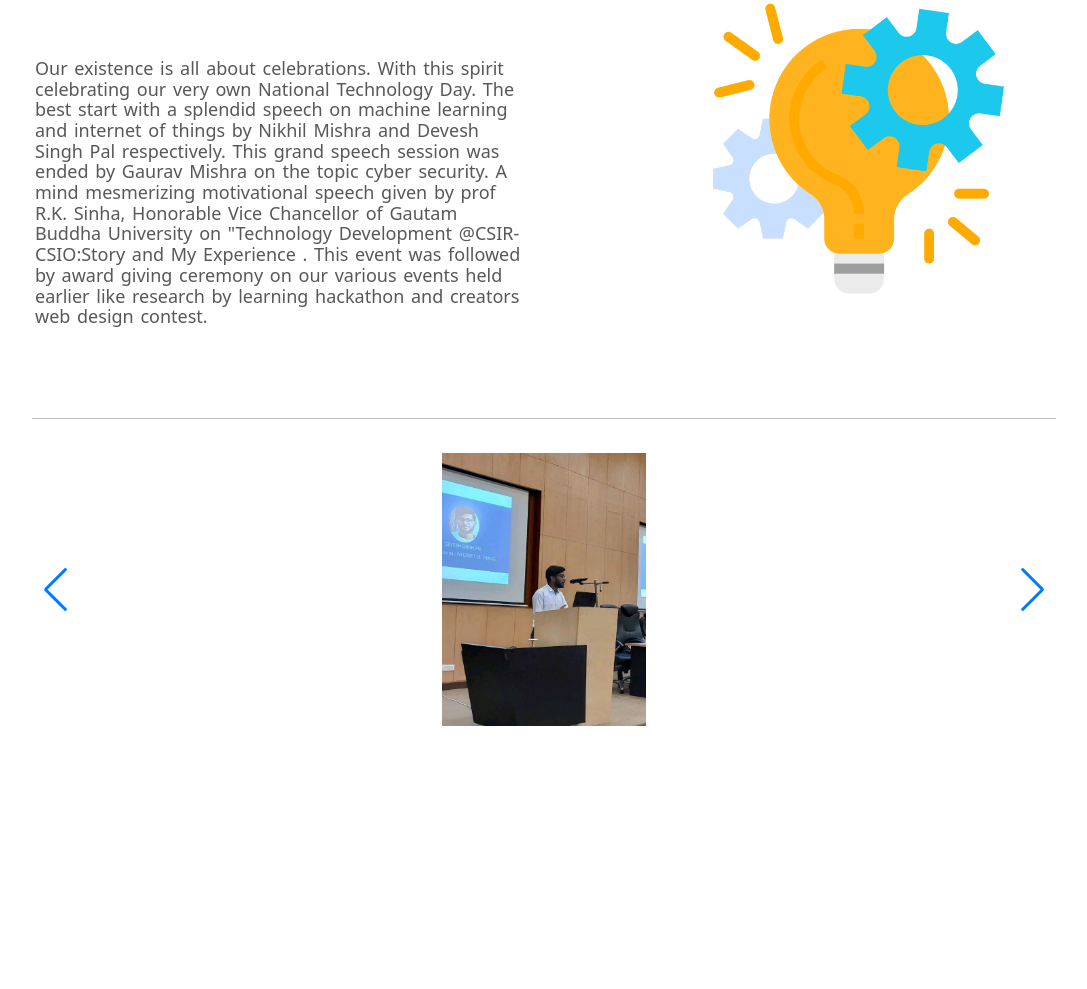
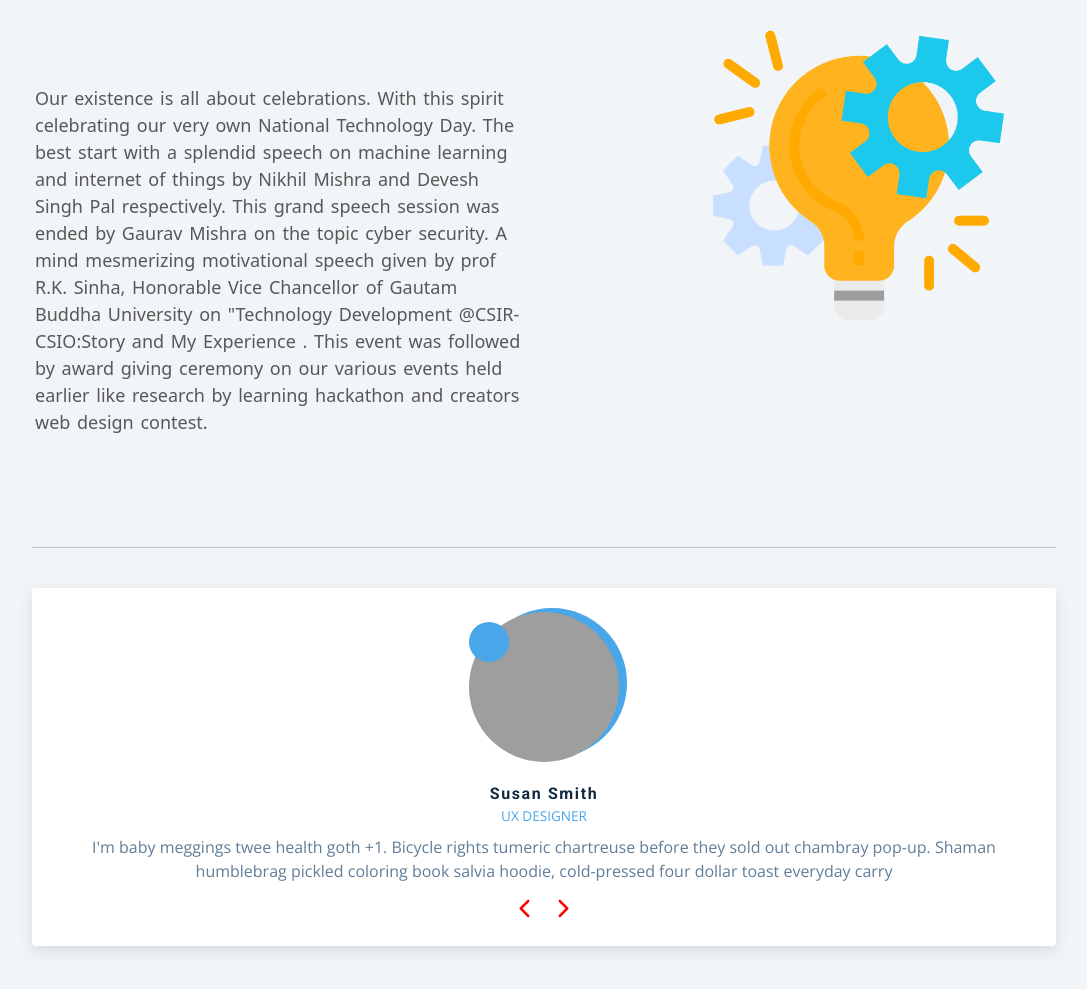
Before and after one commit to kseth0808/Tcc-webpage, a plain HTML site: page index.html in a window 1280 px wide. Shown: the part 995-1984 px from the top of the page, without its empty margins (96-1183 px from the left). Before the commit the page ends 1771 px from the top, so only its background shows below. Drawn offline with nearby package versions, Linux system fonts and the light colour scheme; grey boxes are pictures that could not be loaded.

Commit message:
added slider in the main page

```diff
--- /dev/null
+++ b/css/slider.css
@@ -0,0 +1,257 @@
+/*
+===============
+Fonts
+===============
+*/
+@import url("https://fonts.googleapis.com/css?family=Open+Sans|Roboto:400,700&display=swap");
+
+/*
+===============
+Variables
+===============
+*/
+
+:root {
+  /* dark shades of primary color*/
+  --clr-primary-1: hsl(205, 86%, 17%);
+  --clr-primary-2: hsl(205, 77%, 27%);
+  --clr-primary-3: hsl(205, 72%, 37%);
+  --clr-primary-4: hsl(205, 63%, 48%);
+  /* primary/main color */
+  --clr-primary-5: hsl(205, 78%, 60%);
+  /* lighter shades of primary color */
+  --clr-primary-6: hsl(205, 89%, 70%);
+  --clr-primary-7: hsl(205, 90%, 76%);
+  --clr-primary-8: hsl(205, 86%, 81%);
+  --clr-primary-9: hsl(205, 90%, 88%);
+  --clr-primary-10: hsl(205, 100%, 96%);
+  /* darkest grey - used for headings */
+  --clr-grey-1: hsl(209, 61%, 16%);
+  --clr-grey-2: hsl(211, 39%, 23%);
+  --clr-grey-3: hsl(209, 34%, 30%);
+  --clr-grey-4: hsl(209, 28%, 39%);
+  /* grey used for paragraphs */
+  --clr-grey-5: hsl(210, 22%, 49%);
+  --clr-grey-6: hsl(209, 23%, 60%);
+  --clr-grey-7: hsl(211, 27%, 70%);
+  --clr-grey-8: hsl(210, 31%, 80%);
+  --clr-grey-9: hsl(212, 33%, 89%);
+  --clr-grey-10: hsl(210, 36%, 96%);
+  --clr-white: #fff;
+  --clr-red-dark: hsl(360, 67%, 44%);
+  --clr-red-light: hsl(360, 71%, 66%);
+  --clr-green-dark: hsl(125, 67%, 44%);
+  --clr-green-light: hsl(125, 71%, 66%);
+  --clr-black: #222;
+  --ff-primary: "Roboto", sans-serif;
+  --ff-secondary: "Open Sans", sans-serif;
+  --transition: all 0.3s linear;
+  --spacing: 0.1rem;
+  --radius: 0.25rem;
+  --light-shadow: 0 5px 15px rgba(0, 0, 0, 0.1);
+  --dark-shadow: 0 5px 15px rgba(0, 0, 0, 0.2);
+  --max-width: 1170px;
+  --fixed-width: 620px;
+}
+/*
+===============
+Global Styles
+===============
+*/
+
+*,
+::after,
+::before {
+  margin: 0;
+  padding: 0;
+  box-sizing: border-box;
+}
+body {
+  font-family: var(--ff-secondary);
+  background: var(--clr-grey-10);
+  color: var(--clr-grey-1);
+  line-height: 1.5;
+  font-size: 0.875rem;
+}
+ul {
+  list-style-type: none;
+}
+a {
+  text-decoration: none;
+}
+h1,
+h2,
+h3,
+h4 {
+  letter-spacing: var(--spacing);
+  text-transform: capitalize;
+  line-height: 1.25;
+  margin-bottom: 0.75rem;
+  font-family: var(--ff-primary);
+}
+h1 {
+  font-size: 3rem;
+}
+h2 {
+  font-size: 2rem;
+}
+h3 {
+  font-size: 1.25rem;
+}
+h4 {
+  font-size: 0.875rem;
+}
+p {
+  margin-bottom: 1.25rem;
+  color: var(--clr-grey-5);
+}
+@media screen and (min-width: 800px) {
+  h1 {
+    font-size: 4rem;
+  }
+  h2 {
+    font-size: 2.5rem;
+  }
+  h3 {
+    font-size: 1.75rem;
+  }
+  h4 {
+    font-size: 1rem;
+  }
+  body {
+    font-size: 1rem;
+  }
+  h1,
+  h2,
+  h3,
+  h4 {
+    line-height: 1;
+  }
+}
+/*  global classes */
+
+/* section */
+.section {
+  padding: 5rem 0;
+}
+
+.section-center {
+  width: 90vw;
+  margin: 0 auto;
+  max-width: 1170px;
+}
+@media screen and (min-width: 992px) {
+  .section-center {
+    width: 95vw;
+  }
+}
+main {
+  min-height: 100vh;
+  display: grid;
+  place-items: center;
+}
+
+/*
+===============
+Reviews
+===============
+*/
+main {
+  min-height: 100vh;
+  display: grid;
+  place-items: center;
+}
+.title {
+  text-align: center;
+  margin-bottom: 4rem;
+}
+.underline {
+  height: 0.25rem;
+  width: 5rem;
+  background: var(--clr-primary-5);
+  margin-left: auto;
+  margin-right: auto;
+}
+.container {
+  width: 80vw;
+  max-width: var(--fixed-width);
+}
+.review {
+  background: var(--clr-white);
+  padding: 1.5rem 2rem;
+  border-radius: var(--radius);
+  box-shadow: var(--light-shadow);
+  transition: var(--transition);
+  text-align: center;
+}
+.review:hover {
+  box-shadow: var(--dark-shadow);
+}
+.img-container {
+  position: relative;
+  width: 150px;
+  height: 150px;
+  border-radius: 50%;
+  margin: 0 auto;
+  margin-bottom: 1.5rem;
+}
+#person-img {
+  width: 100%;
+  display: block;
+  height: 100%;
+  object-fit: cover;
+  border-radius: 50%;
+  position: relative;
+}
+.img-container::after {
+  font-family: "Font Awesome 5 Free";
+  font-weight: 900;
+  content: "\f10e";
+  position: absolute;
+  top: 0;
+  left: 0;
+  width: 2.5rem;
+  height: 2.5rem;
+  display: grid;
+  place-items: center;
+  border-radius: 50%;
+  transform: translateY(25%);
+  background: var(--clr-primary-5);
+  color: var(--clr-white);
+}
+.img-container::before {
+  content: "";
+  width: 100%;
+  height: 100%;
+  background: var(--clr-primary-5);
+  position: absolute;
+  top: -0.25rem;
+  right: -0.5rem;
+  border-radius: 50%;
+}
+#author {
+  margin-bottom: 0.25rem;
+}
+#job {
+  margin-bottom: 0.5rem;
+  text-transform: uppercase;
+  color: var(--clr-primary-5);
+  font-size: 0.85rem;
+}
+#info {
+  margin-bottom: 0.75rem;
+}
+.prev-btn,
+.next-btn {
+  color: var(--clr-primary-7);
+  font-size: 1.25rem;
+  background: transparent;
+  border-color: transparent;
+  margin: 0 0.5rem;
+  transition: var(--transition);
+  cursor: pointer;
+}
+.prev-btn:hover,
+.next-btn:hover {
+  color: var(--clr-primary-5);
+}
--- a/index.html
+++ b/index.html
@@ -7,12 +7,10 @@
   <link rel="stylesheet" href="css/normalize.css">
   <link rel="stylesheet" href="css/all.min.css">
   <link rel="stylesheet" href="css/main.css">
+  <link rel="stylesheet" href="./css/slider.css">
   <link rel="preconnect" href="https://fonts.googleapis.com">
   <link rel="preconnect" href="https://fonts.gstatic.com" crossorigin>
   <link href="https://fonts.googleapis.com/css2?family=Poppins:wght@400;500;600;700;800&display=swap" rel="stylesheet">
-  <link
-      rel="stylesheet"
-      href="https://cdn.jsdelivr.net/npm/swiper/swiper-bundle.min.css"/>
 
   <title>Document</title>
 </head>
@@ -59,7 +57,7 @@
     </div>
     <hr>
     <br>
-    <div class="swiper mySwiper">
+    <!-- <div class="swiper mySwiper">
       <div class="swiper-wrapper">
         <div class="swiper-slide"><img src="./imgs2/img7.jpg" alt=""></div>
         <div class="swiper-slide"><img src="./imgs2/img8.jpg" alt=""></div>
@@ -67,7 +65,30 @@
       </div>
       <div class="swiper-button-next"></div>
       <div class="swiper-button-prev"></div>
-    </div>
+    </div> -->
+
+
+    <article class="review">
+      <div class="img-container">
+        <img src="person-1.jpeg" id="person-img" alt="" />
+      </div>
+      <h4 id="author">sara jones</h4>
+      <p id="job">ux designer</p>
+      <p id="info">
+        Lorem ipsum dolor sit amet consectetur adipisicing elit. Iusto
+        asperiores debitis incidunt, eius earum ipsam cupiditate libero?
+        Iste, doloremque nihil?
+      </p>
+      <!-- prev next buttons-->
+      <div class="button-container">
+        <button class="prev-btn">
+          <i class="fas fa-chevron-left"></i>
+        </button>
+        <button class="next-btn">
+          <i class="fas fa-chevron-right"></i>
+        </button>
+      </div>
+    </article>
 <script src="./index.js"></script>
 <script src="https://cdn.jsdelivr.net/npm/swiper/swiper-bundle.min.js"></script>
 </body>
--- a/index.js
+++ b/index.js
@@ -39,14 +39,89 @@ window.onload = function () {
     }
 
 
-    var swiper = new Swiper(".mySwiper", {
-      navigation: {
-        nextEl: ".swiper-button-next",
-        prevEl: ".swiper-button-prev",
-      },
-      loop:true,
-      autoplay: {
-        delay: 500,
-        disableOnInteraction: false,
-      },
-    });
+    // var swiper = new Swiper(".mySwiper", {
+    //   navigation: {
+    //     nextEl: ".swiper-button-next",
+    //     prevEl: ".swiper-button-prev",
+    //   },
+    //   loop:true,
+    //   autoplay: {
+    //     delay: 500,
+    //     disableOnInteraction: false,
+    //   },
+    // });
+
+    // local reviews data
+const reviews = [
+  {
+    id: 1,
+    name: "susan smith",
+    job: "web developer",
+    img:
+      "https://res.cloudinary.com/diqqf3eq2/image/upload/v1586883334/person-1_rfzshl.jpg",
+    text:
+      "I'm baby meggings twee health goth +1. Bicycle rights tumeric chartreuse before they sold out chambray pop-up. Shaman humblebrag pickled coloring book salvia hoodie, cold-pressed four dollar toast everyday carry",
+  },
+  {
+    id: 2,
+    name: "anna johnson",
+    job: "web designer",
+    img:
+      "https://res.cloudinary.com/diqqf3eq2/image/upload/v1586883409/person-2_np9x5l.jpg",
+    text:
+      "Helvetica artisan kinfolk thundercats lumbersexual blue bottle. Disrupt glossier gastropub deep v vice franzen hell of brooklyn twee enamel pin fashion axe.photo booth jean shorts artisan narwhal.",
+  },
+  {
+    id: 3,
+    name: "peter jones",
+    job: "intern",
+    img:
+      "https://res.cloudinary.com/diqqf3eq2/image/upload/v1586883417/person-3_ipa0mj.jpg",
+    text:
+      "Sriracha literally flexitarian irony, vape marfa unicorn. Glossier tattooed 8-bit, fixie waistcoat offal activated charcoal slow-carb marfa hell of pabst raclette post-ironic jianbing swag.",
+  },
+  {
+    id: 4,
+    name: "bill anderson",
+    job: "the boss",
+    img:
+      "https://res.cloudinary.com/diqqf3eq2/image/upload/v1586883423/person-4_t9nxjt.jpg",
+    text:
+      "Edison bulb put a bird on it humblebrag, marfa pok pok heirloom fashion axe cray stumptown venmo actually seitan. VHS farm-to-table schlitz, edison bulb pop-up 3 wolf moon tote bag street art shabby chic. ",
+  },
+];
+
+const img= document.getElementById('person-img');
+const author= document.getElementById('author');
+const job= document.getElementById('job');
+const info= document.getElementById('info');
+
+const prevBtn = document.querySelector('.prev-btn');
+const nextBtn = document.querySelector('.next-btn');
+
+let currentItem = 0
+
+window.addEventListener('DOMContentLoaded', () =>{
+   showperson(currentItem);
+})
+showperson= (person) => {
+  const item = reviews[person];
+  img.src= item.img;
+  author.textContent = item.name;
+  job.textContentc = item.job;
+  info.textContent = item.text;
+}
+nextBtn.addEventListener('click', () =>{
+  currentItem++;
+  if(currentItem> reviews.length-1){
+    currentItem = 0;
+  }
+  showperson(currentItem);
+})
+prevBtn.addEventListener('click', () =>{
+  currentItem--;
+  if(currentItem < 0){
+    currentItem = reviews.length - 1;
+  }
+  showperson(currentItem);
+})
```
